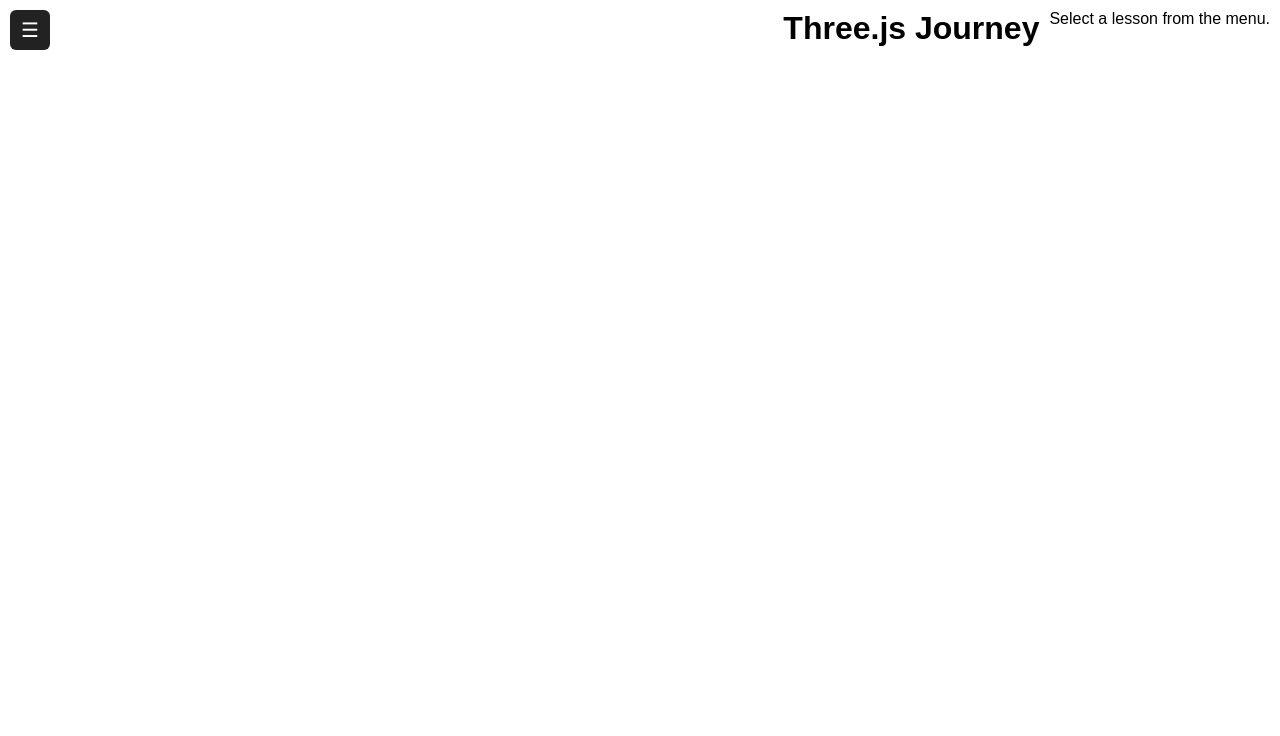
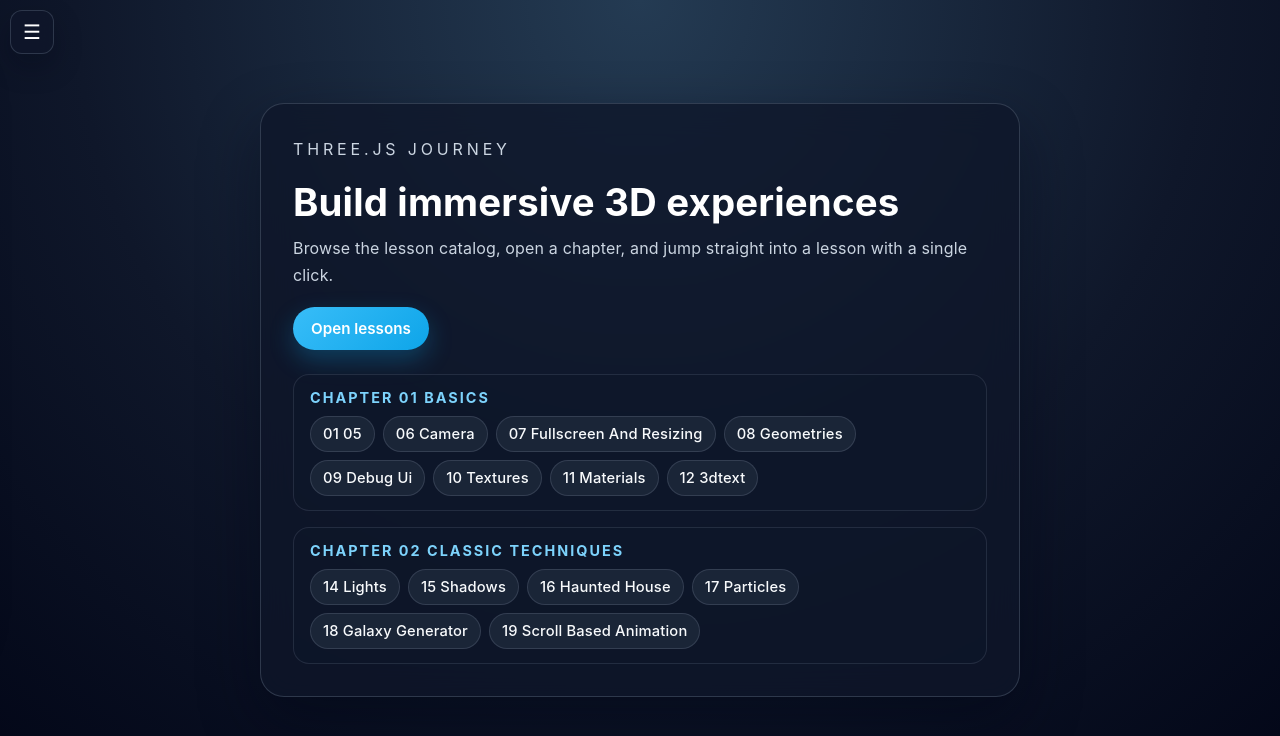
Before and after one commit to kenazossou/threejs-journey, a website built with Vite: page src/index.html in a window 1280 px wide. Built offline with nearby package versions, Linux system fonts and the light colour scheme.

Commit message:
- Remove impact of src/tyle.css on lessons and let each lesson uses its own style.css - Harmonize main landing page and navigation sidebar

```diff
--- a/src/chapter-02-classic-techniques/lesson19-scroll-based-animation/style.css
+++ b/src/chapter-02-classic-techniques/lesson19-scroll-based-animation/style.css
@@ -7,7 +7,6 @@
 html,
 body
 {
-    overflow: hidden;
 }
 
 .webgl
--- a/src/main.js
+++ b/src/main.js
@@ -1,4 +1,6 @@
+import './style.css'
 import './shared/navigation.js'
+import { getLessonEntries, toLessonHref } from './shared/navigation.js'
 
 const ui = document.querySelector('.ui')
 const canvas = document.querySelector('canvas.webgl')
@@ -10,5 +12,54 @@
 document.title = 'Three.js Journey'
 
 if (ui) {
-    ui.innerHTML = '<h1>Three.js Journey</h1><p>Select a lesson from the menu.</p>'
+    const lessons = getLessonEntries()
+    const groupedLessons = lessons.reduce((groups, lesson) => {
+        if (!groups.has(lesson.chapter)) {
+            groups.set(lesson.chapter, [])
+        }
+        groups.get(lesson.chapter).push(lesson)
+        return groups
+    }, new Map())
+
+    const lessonGroupsMarkup = Array.from(groupedLessons.entries())
+        .map(([chapter, chapterLessons]) => {
+            const buttonsMarkup = chapterLessons
+                .map((lesson) => `
+                    <a class="lesson-link" href="${toLessonHref(`./${lesson.path}`)}">
+                        ${lesson.title}
+                    </a>
+                `)
+                .join('')
+
+            return `
+                <div class="lesson-group">
+                    <h2>${chapter}</h2>
+                    <div class="lesson-links">${buttonsMarkup}</div>
+                </div>
+            `
+        })
+        .join('')
+
+    ui.innerHTML = `
+        <div class="welcome-card">
+            <p class="eyebrow">Three.js Journey</p>
+            <h1>Build immersive 3D experiences</h1>
+            <p>Browse the lesson catalog, open a chapter, and jump straight into a lesson with a single click.</p>
+            <div class="actions">
+                <button type="button" class="primary-action">Open lessons</button>
+            </div>
+            <div class="lesson-panel">
+                ${lessonGroupsMarkup}
+            </div>
+        </div>
+    `
+
+    const primaryAction = ui.querySelector('.primary-action')
+    const menuToggle = document.querySelector('.menu-toggle')
+
+    if (primaryAction && menuToggle) {
+        primaryAction.addEventListener('click', () => {
+            menuToggle.click()
+        })
+    }
 }
--- /dev/null
+++ b/src/shared/navigation.css
@@ -0,0 +1,82 @@
+.sidebar {
+    position: fixed;
+    top: 60px;
+    left: 10px;
+    width: 240px;
+    background: rgba(15, 23, 42, 0.84);
+    border: 1px solid rgba(148, 163, 184, 0.22);
+    box-shadow: 0 20px 45px rgba(2, 6, 23, 0.38);
+    backdrop-filter: blur(16px);
+    -webkit-backdrop-filter: blur(16px);
+    display: flex;
+    flex-direction: column;
+    gap: 8px;
+    padding: 12px;
+    border-radius: 16px;
+    height: auto;
+    max-height: 70vh;
+    overflow-y: auto;
+    transform: translateX(-120%);
+    transition: transform 0.3s ease;
+    z-index: 20;
+}
+
+.sidebar.open {
+    transform: translateX(0);
+}
+
+.sidebar.hidden {
+    transform: translateX(-100%);
+}
+
+.sidebar .chapter {
+    color: #7dd3fc;
+    font-size: 0.74rem;
+    font-weight: 700;
+    letter-spacing: 0.14em;
+    text-transform: uppercase;
+    margin-top: 4px;
+    padding-top: 4px;
+    font-family: inherit;
+}
+
+.sidebar a {
+    color: #f8fafc;
+    text-decoration: none;
+    background: rgba(30, 41, 59, 0.82);
+    padding: 8px 12px;
+    border-radius: 10px;
+    font-size: 0.95rem;
+    font-weight: 500;
+    font-family: inherit;
+    border: 1px solid rgba(148, 163, 184, 0.16);
+    transition: background 0.2s, transform 0.2s;
+}
+
+.sidebar a:hover {
+    background: rgba(56, 189, 248, 0.16);
+    transform: translateX(2px);
+}
+
+.sidebar a.active {
+    background: linear-gradient(135deg, #38bdf8 0%, #0ea5e9 100%);
+    color: #020617;
+}
+
+.menu-toggle {
+    position: fixed;
+    top: 10px;
+    left: 10px;
+    width: 44px;
+    height: 44px;
+    border: 1px solid rgba(148, 163, 184, 0.24);
+    border-radius: 12px;
+    background: rgba(15, 23, 42, 0.82);
+    color: white;
+    font-size: 20px;
+    cursor: pointer;
+    z-index: 30;
+    box-shadow: 0 12px 28px rgba(2, 6, 23, 0.28);
+    backdrop-filter: blur(12px);
+    -webkit-backdrop-filter: blur(12px);
+}
--- a/src/shared/navigation.js
+++ b/src/shared/navigation.js
@@ -1,4 +1,4 @@
-import '../style.css'
+import '../shared/navigation.css'
 
 function formatChapterTitle(folderName) {
     const match = folderName.match(/^chapter-(\d+)-(.+)$/)
@@ -31,7 +31,7 @@
         .join(' ')
 }
 
-function getLessonEntries() {
+export function getLessonEntries() {
     const entries = import.meta.glob('../chapter-*/**/index.html', { eager: true, as: 'url' })
 
     return Object.keys(entries)
@@ -48,7 +48,7 @@
         })
 }
 
-function toLessonHref(path) {
+export function toLessonHref(path) {
     return new URL(path.replace(/^\.\//, ''), window.location.origin + import.meta.env.BASE_URL).toString()
 }
 
--- a/src/style.css
+++ b/src/style.css
@@ -10,7 +10,10 @@
 html, body {
     height: 100%;
     overflow: hidden;
-    font-family: sans-serif;
+    font-family: Inter, ui-sans-serif, system-ui, -apple-system, BlinkMacSystemFont, 'Segoe UI', sans-serif;
+    background: radial-gradient(circle at top, #243b53 0%, #0f172a 55%, #020617 100%);
+    color: #e2e8f0;
+    letter-spacing: 0.01em;
 }
 
 /* ========================= */
@@ -147,19 +150,136 @@
 /* ========================= */
 .ui {
     position: absolute;
-    top: 0;
-    right: 0;
-
+    inset: 0;
     display: flex;
-    gap: 10px;
-
-    padding: 10px;
-
+    align-items: center;
+    justify-content: center;
+    padding: 24px;
+    overflow-y: auto;
     pointer-events: none;
-
     z-index: 15;
 }
 
 .ui > * {
     pointer-events: auto;
 }
+
+.welcome-card {
+    max-width: 760px;
+    width: 100%;
+    padding: 32px;
+    border-radius: 24px;
+    background: rgba(15, 23, 42, 0.78);
+    border: 1px solid rgba(148, 163, 184, 0.25);
+    box-shadow: 0 24px 60px rgba(2, 6, 23, 0.45);
+    backdrop-filter: blur(16px);
+    -webkit-backdrop-filter: blur(16px);
+    margin-block: 24px;
+}
+
+.eyebrow {
+    margin-bottom: 12px;
+    font-size: 0.78rem;
+    font-weight: 700;
+    letter-spacing: 0.24em;
+    text-transform: uppercase;
+    color: #38bdf8;
+}
+
+.welcome-card h1 {
+    margin-bottom: 12px;
+    font-size: clamp(2rem, 3vw, 2.8rem);
+    line-height: 1.1;
+    color: white;
+    font-weight: 700;
+}
+
+.welcome-card p {
+    margin-bottom: 18px;
+    font-size: 1rem;
+    line-height: 1.7;
+    color: #cbd5e1;
+    font-weight: 400;
+}
+
+.actions {
+    display: flex;
+    gap: 12px;
+    flex-wrap: wrap;
+}
+
+.primary-action {
+    border: none;
+    border-radius: 999px;
+    padding: 12px 18px;
+    font-size: 0.95rem;
+    font-weight: 600;
+    font-family: inherit;
+    cursor: pointer;
+    color: white;
+    background: linear-gradient(135deg, #38bdf8 0%, #0ea5e9 100%);
+    box-shadow: 0 10px 25px rgba(14, 165, 233, 0.28);
+}
+
+.primary-action:hover {
+    transform: translateY(-1px);
+    box-shadow: 0 12px 28px rgba(14, 165, 233, 0.35);
+}
+
+.lesson-panel {
+    margin-top: 24px;
+    display: grid;
+    gap: 16px;
+}
+
+.lesson-group {
+    padding: 14px 16px;
+    border-radius: 16px;
+    background: rgba(15, 23, 42, 0.58);
+    border: 1px solid rgba(148, 163, 184, 0.16);
+}
+
+.lesson-group h2 {
+    margin-bottom: 10px;
+    font-size: 0.9rem;
+    font-weight: 700;
+    letter-spacing: 0.14em;
+    text-transform: uppercase;
+    color: #7dd3fc;
+}
+
+.lesson-links {
+    display: flex;
+    flex-wrap: wrap;
+    gap: 8px;
+}
+
+.lesson-link {
+    display: inline-flex;
+    align-items: center;
+    justify-content: center;
+    padding: 8px 12px;
+    border-radius: 999px;
+    text-decoration: none;
+    color: #f8fafc;
+    font-size: 0.92rem;
+    font-weight: 500;
+    background: rgba(30, 41, 59, 0.85);
+    border: 1px solid rgba(148, 163, 184, 0.2);
+    transition: transform 0.2s ease, background 0.2s ease;
+}
+
+.lesson-link:hover {
+    background: rgba(56, 189, 248, 0.16);
+    transform: translateY(-1px);
+}
+
+@media (max-width: 700px) {
+    .welcome-card {
+        padding: 24px;
+    }
+
+    .lesson-link {
+        width: 100%;
+    }
+}
```
